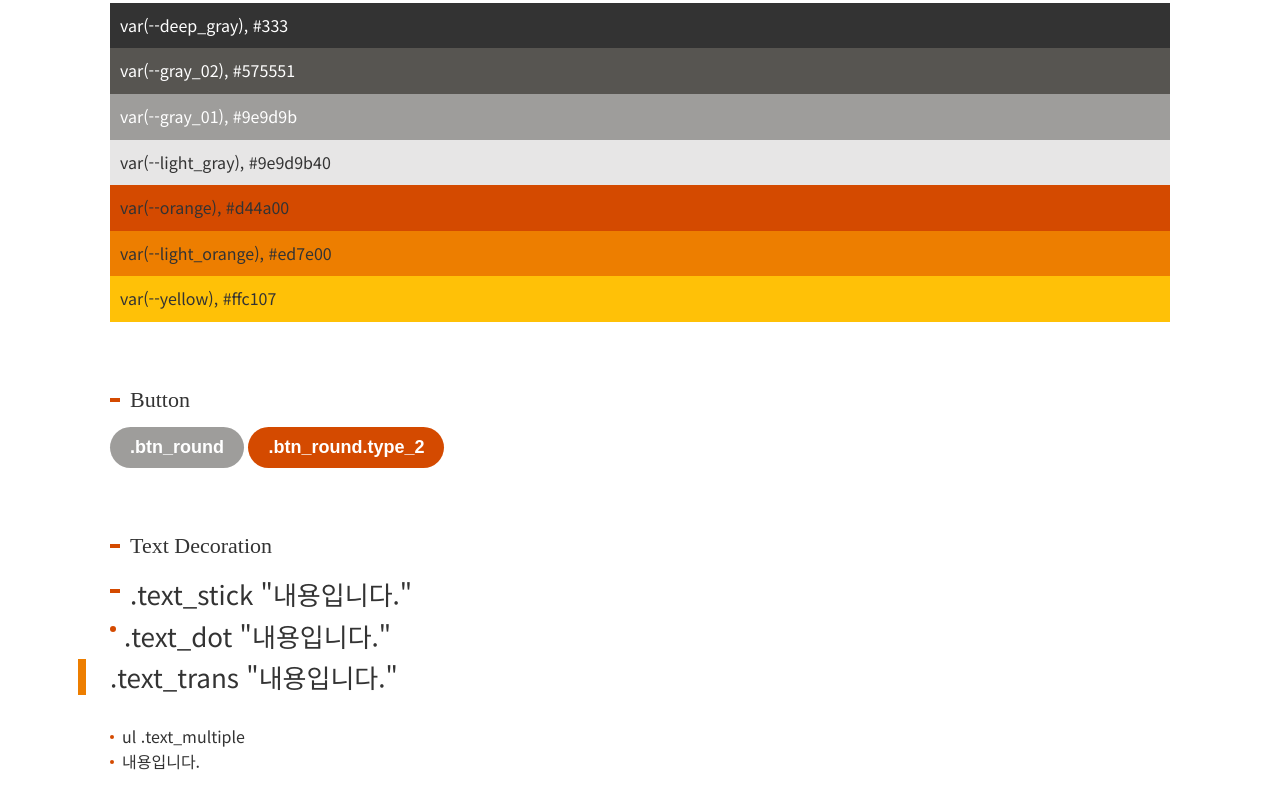
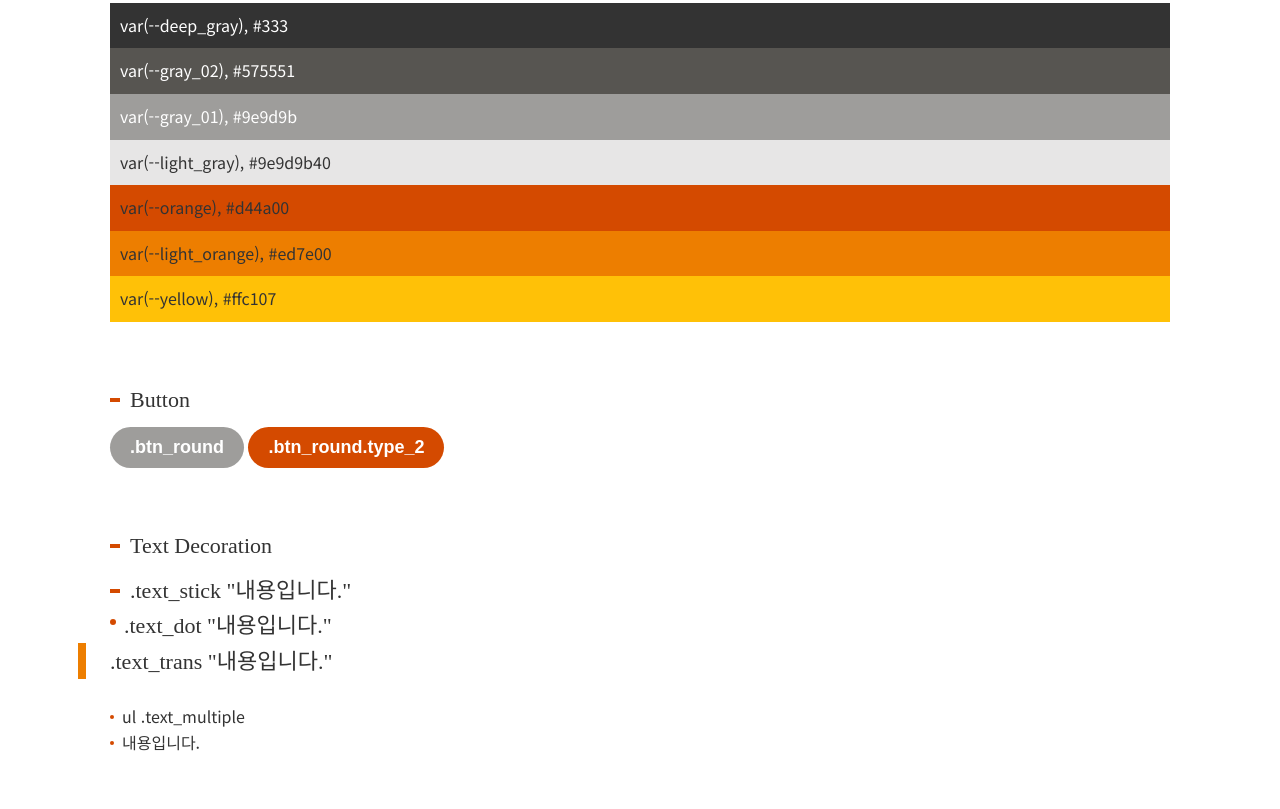
Before and after one commit to webs-kilgaae/Introduction_v03, a plain HTML site: page index.html in a window 1280 px wide. Shown: the part 5715-6524 px from the top of the page. Drawn offline with nearby package versions, Linux system fonts and the light colour scheme; a web font is replaced by a local one.

Commit message:
Add files via upload

```diff
--- a/index.html
+++ b/index.html
@@ -529,10 +529,10 @@
                     <dl>
                         <dt class="text_stick text_02">Text Decoration</dt>
                         <dd>
-                            <span class="text_stick" style="display:block; font-size: 2.6rem">.text_stick
+                            <span class="text_stick text_02" style="display:block; ">.text_stick
                                 "내용입니다."</span>
-                            <span class="text_dot" style="display:block; font-size: 26px">.text_dot "내용입니다."</span>
-                            <span class="text_trans" style="display:block; font-size: 26px">.text_trans "내용입니다."</span>
+                            <span class="text_dot text_02" style="display:block;">.text_dot "내용입니다."</span>
+                            <span class="text_trans text_02" style="display:block;">.text_trans "내용입니다."</span>
                             <br>
                             <ul class="text_multiple">
                                 <li>ul .text_multiple</li>
```
